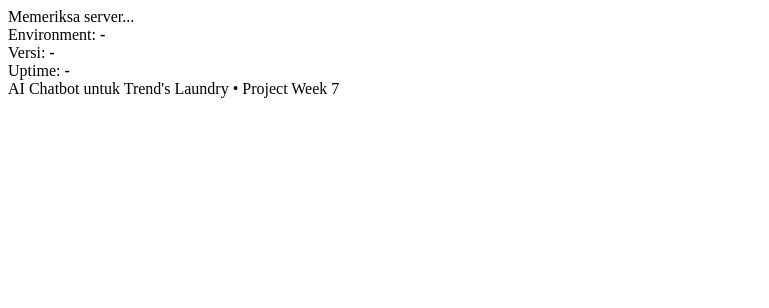
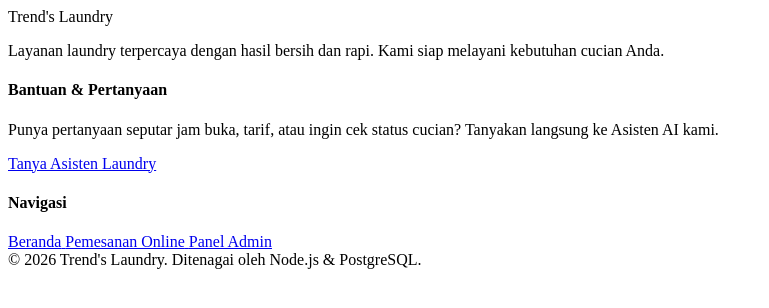
Before and after one commit to EternalSippingTea/PAW-Project-AI_Chatbot_Untuk_Trend-s_Laundry, a Node server app: template views/partials/footer.ejs in a window 1280 px wide. Shown: the top 308 px of the page, without its empty margins (0-769 px from the left). Run offline with Node 20, Linux system fonts and the light colour scheme; the template is opened without the code that fills it, so the values that code supplies are empty.

Commit message:
week9(feat): update footer.ejs with new layout and navigation links

```diff
--- a/views/partials/footer.ejs
+++ b/views/partials/footer.ejs
@@ -1,14 +1,43 @@
-<footer class="bg-white border-t p-4 mt-auto">
-    <div class="container mx-auto flex items-center text-sm text-gray-600 gap-6">
-        <div class="flex items-center gap-2">
-            <span id="server-indicator" class="w-3 h-3 rounded-full bg-gray-300"></span>
-            <span id="server-status-text">Memeriksa server...</span>
+<footer class="bg-white border-t border-slate-200 mt-auto">
+    <div class="max-w-6xl mx-auto px-4 sm:px-6 py-8">
+        <div class="grid md:grid-cols-3 gap-8">
+            <div>
+                <div class="flex items-center gap-2.5 mb-3">
+                    <div class="w-8 h-8 bg-sky-600 rounded-lg flex items-center justify-center">
+                        <i class="fa-solid fa-shirt text-white text-xs"></i>
+                    </div>
+                    <span class="font-bold text-slate-800">Trend's Laundry</span>
+                </div>
+                <p class="text-sm text-slate-500 leading-relaxed">Layanan laundry terpercaya dengan hasil bersih dan rapi. Kami siap melayani kebutuhan cucian Anda.</p>
+            </div>
+            <div>
+                <h4 class="font-semibold text-slate-800 text-sm mb-3">Bantuan & Pertanyaan</h4>
+                <p class="text-sm text-slate-500 leading-relaxed mb-3">Punya pertanyaan seputar jam buka, tarif, atau ingin cek status cucian? Tanyakan langsung ke Asisten AI kami.</p>
+                <a href="/#chat" onclick="if (document.getElementById('chatbot-fab')) { document.getElementById('chatbot-fab').click(); return false; }" class="inline-flex items-center gap-2 text-xs font-medium text-sky-700 bg-sky-50 hover:bg-sky-100 border border-sky-100 px-3 py-2 rounded-lg transition-colors">
+                    <i class="fa-solid fa-robot text-sky-600"></i>
+                    <span>Tanya Asisten Laundry</span>
+                </a>
+            </div>
+            <div>
+                <h4 class="font-semibold text-slate-800 text-sm mb-3">Navigasi</h4>
+                <div class="space-y-1.5 text-sm">
+                    <a href="/" class="flex items-center gap-2 text-slate-500 hover:text-sky-600 transition-colors">
+                        <i class="fa-solid fa-house text-slate-400 w-4 text-center text-xs"></i>
+                        <span>Beranda</span>
+                    </a>
+                    <a href="/pemesanan" class="flex items-center gap-2 text-slate-500 hover:text-sky-600 transition-colors">
+                        <i class="fa-solid fa-basket-shopping text-slate-400 w-4 text-center text-xs"></i>
+                        <span>Pemesanan Online</span>
+                    </a>
+                    <a href="/admin" class="flex items-center gap-2 text-slate-500 hover:text-sky-600 transition-colors">
+                        <i class="fa-solid fa-lock text-slate-400 w-4 text-center text-xs"></i>
+                        <span>Panel Admin</span>
+                    </a>
+                </div>
+            </div>
         </div>
-        <div>Environment: <strong id="server-env">-</strong></div>
-        <div>Versi: <strong id="server-version">-</strong></div>
-        <div>Uptime: <strong id="server-uptime">-</strong></div>
+        <div class="border-t border-slate-100 mt-8 pt-6 text-center text-xs text-slate-400">
+            &copy; 2026 Trend's Laundry. Ditenagai oleh Node.js & PostgreSQL.
+        </div>
     </div>
 </footer>
-<div class="bg-[#1a2b4c] text-center p-4 text-sm text-gray-400">
-    AI Chatbot untuk Trend's Laundry • Project Week 7
-</div>
```
